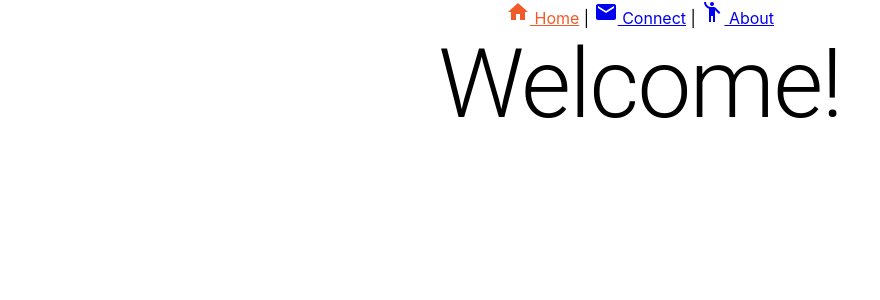
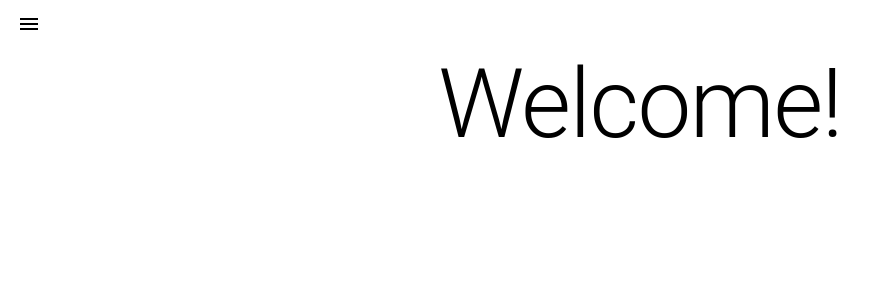
Before and after one commit to alexasnyder/playground, a React (Create React App) app: page / in a window 1280 px wide. Shown: the top 300 px of the page, without its empty margins (0-880 px from the left). Built offline with nearby package versions, Linux system fonts and the light colour scheme.

Commit message:
create theme override for material ui

```diff
--- a/src/App.tsx
+++ b/src/App.tsx
@@ -7,11 +7,14 @@ import { Route, Switch } from 'react-router-dom';
 import Connect from './components/connect/Connect';
 import NotFound from './components/notFound/NotFound';
 import Home from './components/home/Home';
+import { ThemeProvider } from '@material-ui/core';
+import theme from './theme'
 
 class App extends React.Component<any> {
   public render() {
     return (
       <div className="App">
+        <ThemeProvider theme={theme}>
           <Header />
           <Switch>
             <Route exact path="/" component={Home} />
@@ -19,6 +22,7 @@ class App extends React.Component<any> {
             <Route exact path="/connect" component={Connect} />
             <Route component={NotFound} />
           </Switch>
+        </ThemeProvider>
       </div>
     )
   }
--- a/src/components/layout/header/Header.tsx
+++ b/src/components/layout/header/Header.tsx
@@ -1,28 +1,103 @@
 import * as React from "react";
+import clsx from 'clsx';
 import { NavLink } from "react-router-dom"
 import HomeIcon from '@material-ui/icons/Home';
 import MailIcon from '@material-ui/icons/Mail';
 import EmojiPeopleIcon from '@material-ui/icons/EmojiPeople';
+import MenuOutlined from '@material-ui/icons/MenuOutlined'
+import { Divider, Drawer, IconButton, List, ListItem, ListItemIcon, makeStyles } from "@material-ui/core";
 
-class Header extends React.Component<any> {
-  public render() {
-    const activeStyle = { color: "#F15B2A" };
-    return (
-      <nav>
-        <NavLink to="/" activeStyle={activeStyle} exact>
-          <HomeIcon /> Home
-        </NavLink>
-        {" | "}
-        <NavLink to="/connect" activeStyle={activeStyle}>
-          <MailIcon /> Connect
-        </NavLink>
-        {" | "}
-        <NavLink to="/about" activeStyle={activeStyle}>
-          <EmojiPeopleIcon /> About
-        </NavLink>
-      </nav>
-    );
+const useStyles = makeStyles(theme => (
+  {
+    list: {
+      width: 250,
+    },
+    fullList: {
+      width: 'auto',
+    },
+    menuBtn: {
+      marginLeft: '5px',
+      display: 'flex'
+    },
+    navLink: {
+      textDecoration: 'none',
+      color: theme.palette.primary.main,
+      '&:hover': {
+        color: theme.palette.secondary.main
+      }
+    }
   }
-};
+));
 
-export default Header;
+type Anchor = 'left';
+
+export default function Header() {
+  const classes = useStyles();
+  const [state, setState] = React.useState({
+    left: false,
+  });
+
+  const toggleDrawer = (anchor: Anchor, open: boolean) => (
+    event: React.KeyboardEvent | React.MouseEvent,
+  ) => {
+    if (
+      event.type === 'keydown' &&
+      ((event as React.KeyboardEvent).key === 'Tab' ||
+        (event as React.KeyboardEvent).key === 'Shift')
+    ) {
+      return;
+    }
+
+    setState({ ...state, [anchor]: open });
+  };
+
+  const list = (anchor: Anchor) => (
+    <div
+      className={clsx(classes.list, {
+        [classes.fullList]: false,
+      })}
+      role="presentation"
+      onClick={toggleDrawer(anchor, false)}
+      onKeyDown={toggleDrawer(anchor, false)}
+    >
+      <List>
+        <ListItem button key="home">
+          <ListItemIcon>
+            <HomeIcon />
+          </ListItemIcon>
+          <NavLink className={classes.navLink} to="/" exact>
+            Home
+          </NavLink>
+        </ListItem>
+        <ListItem button key="connect">
+          <ListItemIcon>
+            <MailIcon />
+          </ListItemIcon>
+          <NavLink className={classes.navLink} to="/connect" exact>
+            Connect
+          </NavLink>
+        </ListItem>
+        <ListItem button key="about">
+          <ListItemIcon>
+            <EmojiPeopleIcon />
+          </ListItemIcon>
+          <NavLink className={classes.navLink} to="/about" exact>
+            About
+          </NavLink>
+        </ListItem>
+      </List>
+      <Divider />
+    </div>
+  );
+
+  return (
+    <React.Fragment key="left">
+      <IconButton className={classes.menuBtn} edge="start" color="inherit" aria-label="menu" onClick={toggleDrawer('left', true)}>
+        <MenuOutlined />
+      </IconButton>
+      <Drawer anchor="left" open={state['left']} onClose={toggleDrawer('left', false)}>
+        {list('left')}
+      </Drawer>
+    </React.Fragment>
+  )
+}
--- /dev/null
+++ b/src/theme.tsx
@@ -0,0 +1,11 @@
+import { indigo, orange, pink } from '@material-ui/core/colors'
+import { createMuiTheme }  from '@material-ui/core/styles'
+
+const theme = createMuiTheme({
+  palette: {
+    primary: { light: indigo[300], main: indigo[500], dark: indigo[700] },
+    secondary: { light: pink[300], main: pink[500], dark: pink[700] },
+    warning: { light: orange[300], main: orange[500], dark: orange[700] }
+  },
+})
+export default theme
```
Lines whose indentation alone changed are shown as unchanged.
